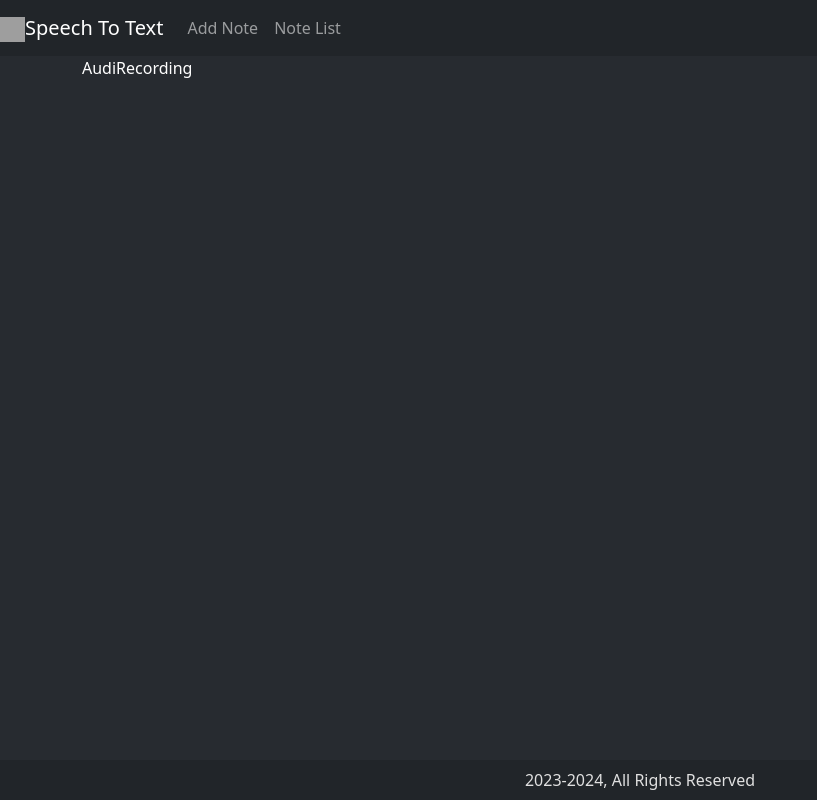
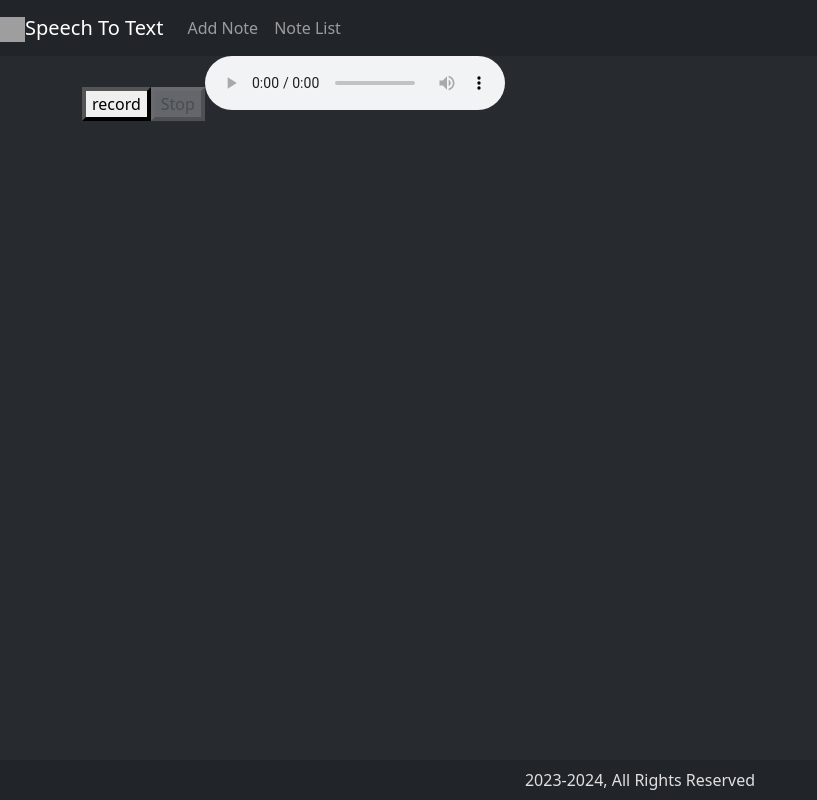
Before and after one commit to 2or5/speech-to-text-client, a React (Create React App) app: page /add in a window 1280 px wide. Shown: the whole page, without its empty margins (0-817 px from the left). Built offline with nearby package versions, Linux system fonts and the light colour scheme; grey boxes are pictures that could not be loaded; what mic-recorder-to-mp3 would draw is missing.

Commit message:
add base64

```diff
--- a/src/components/Note.js
+++ b/src/components/Note.js
@@ -10,7 +10,7 @@ export default class Note extends Component {
         isBlocked: false,
     }
 
-    componentDidMount(){
+    componentDidMount() {
         navigator.getUserMedia({ audio: true },
             () => {
                 console.log('Permission Granted');
@@ -23,9 +23,51 @@ export default class Note extends Component {
         );
     }
 
+    start = () => {
+        if (this.state.isBlocked) {
+          console.log('Permission Denied');
+        } else {
+          Mp3Recorder
+            .start()
+            .then(() => {
+              this.setState({ isRecording: true });
+            }).catch((e) => console.error(e));
+        }
+      };
+
+      stop = () => {
+        Mp3Recorder
+          .stop()
+          .getMp3()
+          .then(async ([buffer, blob]) => {
+            const blobURL = URL.createObjectURL(blob)
+            const file = new File(buffer, 'audio.mp3', {
+                type: blob.type,
+                lastModified: Date.now()
+              });
+            let baseAudio = await this.audioToBase64(file);
+            console.log("Base audio ====>", baseAudio)
+            this.setState({ blobURL, isRecording: false });
+          }).catch((e) => console.log(e));
+      };
+      audioToBase64 = async(audioFile) =>{
+        return new Promise((resolve, reject) =>{
+            let reader = new FileReader();
+            reader.onerror = reject;
+            reader.onload = (e) => resolve(e.target.result);
+            reader.readAsDataURL(audioFile);
+        });
+      }
+
     render() {
         return (
-            <div className="text-white"><AudioRecording /></div>
+            <div><button className="h-16 w-16 rounded-full border-4 border-gray-400" onClick={this.start} disabled={this.state.isRecording}>
+                record
+            </button>
+                <button className="h-16 w-16 rounded-full border-4 border-gray-400" onClick={this.stop} disabled={!this.state.isRecording}>
+                    Stop
+                </button>
+                <audio src={this.state.blobURL} controls="controls" /></div>
 
         )
     }
```
